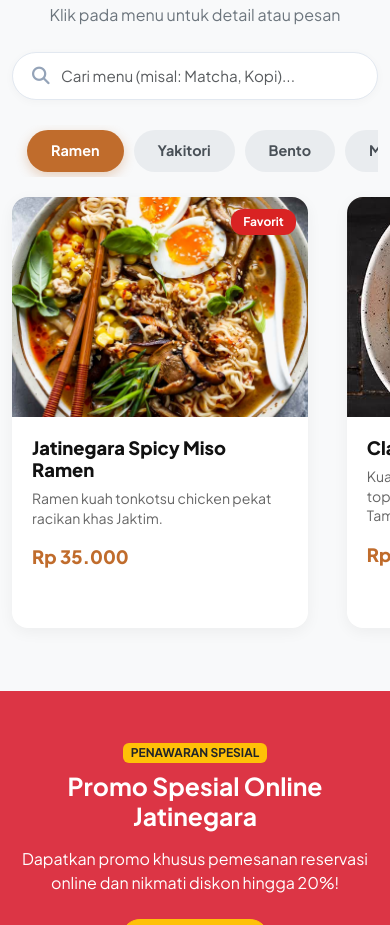
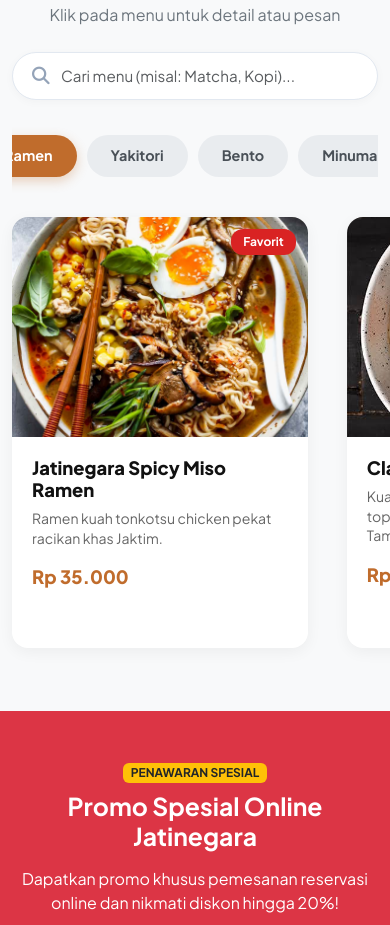
Before and after one commit to PROJECTDOUBLED/Web-tgspmgrmn, a plain HTML site: page index.html in a window 390 px wide. Shown: the part 1436-2361 px from the top of the page. Drawn offline with nearby package versions, Linux system fonts and the light colour scheme; a web font is replaced by a local one.

Commit message:
Update index.html

```diff
--- a/index.html
+++ b/index.html
@@ -175,17 +175,7 @@
             display: none;
         }
 
-        @media (max-width: 768px) {
-  .filter-pills-scroll {
-    justify-content: flex-start;
-    overflow-x: auto;
-    white-space: nowrap;
-    padding: 5px 15px;
-  }
 
-  .filter-pills-scroll .btn-pill {
-    flex-shrink: 0; /* Biar tombol gak mengkerut */
-  }
 
         .btn-pill {
             border-radius: 25px;
```
